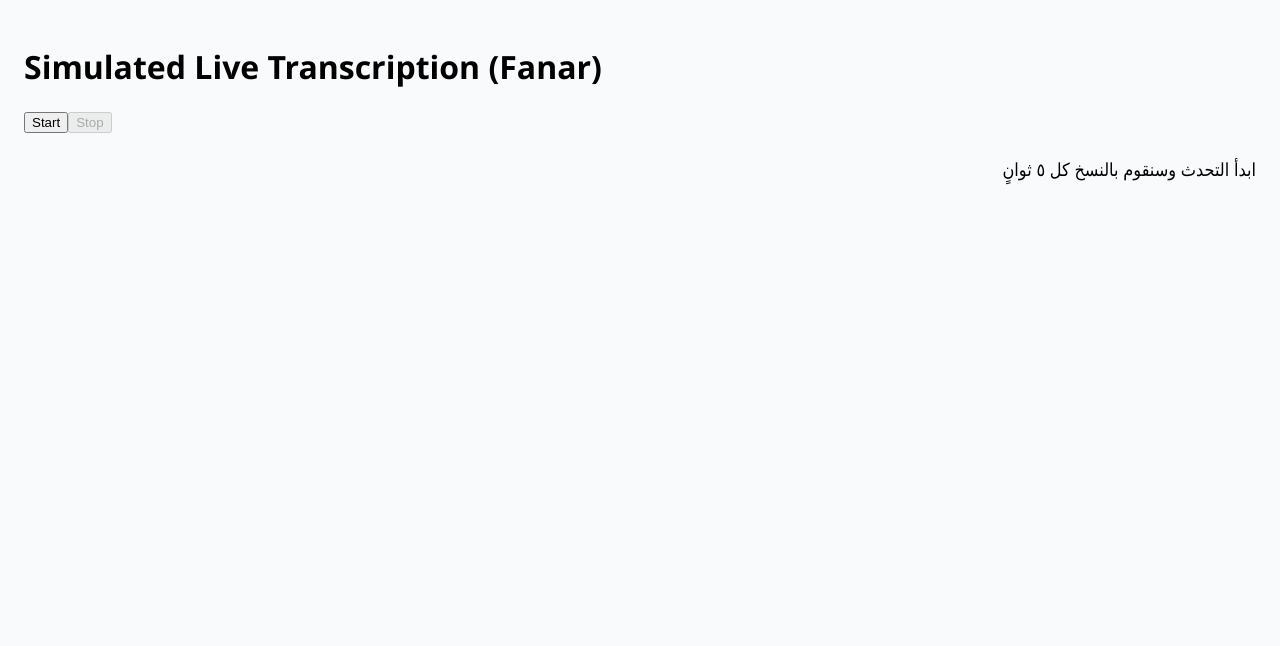
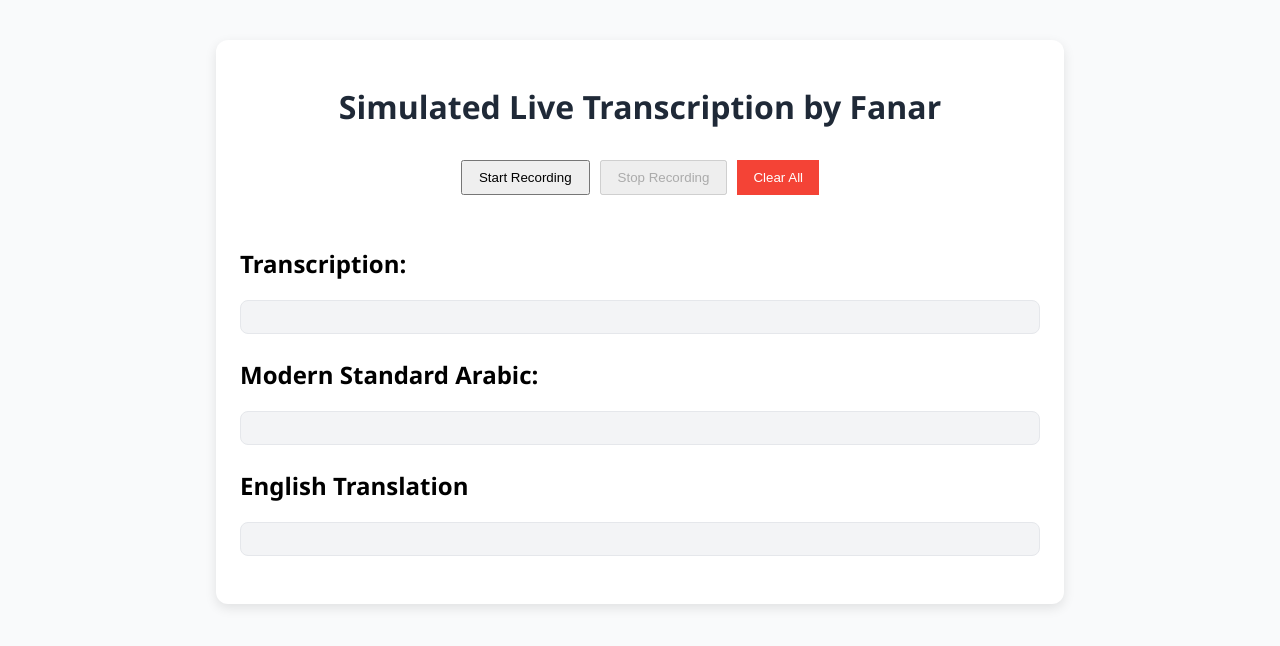
Before and after one commit to turquoise5/fanar-hackathon, a React (Create React App) app in the folder client/: page / in a window 1280 px wide. Shown: the top 646 px of the page. Built offline with nearby package versions, Linux system fonts and the light colour scheme.

Commit message:
added msa translation

```diff
--- a/client/src/App.js
+++ b/client/src/App.js
@@ -1,16 +1,31 @@
 import './App.css';
 import axios from "axios";
-import React, { useRef, useState } from "react";
-
+import React, { useRef, useState, useEffect, useCallback } from "react";
+import TranscriptionUI from './translation'
 
 function App() {
   const [transcript, setTranscript] = useState("");
   const [recording, setRecording] = useState(false);
+  const [cleanedMSA, setCleanedMSA] = useState("");
+  const [translation, setTranslation] = useState("");
+  const transcriptRef = useRef(transcript);
   const mediaRecorderRef = useRef(null);
   const streamRef = useRef(null);
   const intervalRef = useRef(null);
+  const [isProcessing, setIsProcessing] = useState(false);
+  const lastProcessedRef = useRef("");
 
+  const clearAll = () => {
+      // Reset states
+      setTranscript("");
+      setCleanedMSA("");
+      setTranslation("");
+      transcriptRef.current = "";
+  }
+
+  // live recording and transcription
   const startLiveSimulation = async () => {
+    clearAll()
     const stream = await navigator.mediaDevices.getUserMedia({ audio: true });
     streamRef.current = stream;
     setRecording(true);
@@ -49,26 +64,70 @@
     intervalRef.current = setInterval(startChunkRecorder, 6000); // buffer before next
   };
 
-  const stopLiveSimulation = () => {
+  const stopLiveSimulation = async () => {
     clearInterval(intervalRef.current);
     mediaRecorderRef.current?.stop();
     streamRef.current?.getTracks().forEach(track => track.stop());
     setRecording(false);
+
+    await processTranscript(transcriptRef.current);
   };
 
+
+  const processTranscript = useCallback(
+    async (text) => {
+      const trimmed = text.trim();
+
+      // Skip if no new content (prevents duplicate processing)
+      if (trimmed.length < 10 || trimmed === lastProcessedRef.current) return;
+
+      setIsProcessing(true);
+
+      try {
+        const res = await axios.post("http://localhost:4000/process", { text });
+        setCleanedMSA(res.data.msa);
+        setTranslation(res.data.english);
+        lastProcessedRef.current = trimmed; // track last processed
+      } catch (err) {
+        console.error("Processing failed:", err);
+      } finally {
+        setIsProcessing(false); // stop loading
+      }
+    },
+    []
+  );
+
+  // Sync ref with state
+  useEffect(() => {
+    transcriptRef.current = transcript;
+  }, [transcript]);
+
+
+  useEffect(() => {
+    if (!recording) return;
+
+    const interval = setInterval(() => {
+      // Use ref to get latest transcript
+      processTranscript(transcriptRef.current);
+    }, 15000);
+
+    return () => clearInterval(interval);
+  }, [recording, processTranscript]);
+
+
   return (
-    <div style={{ padding: 24 }}>
-      <h1> Simulated Live Transcription (Fanar)</h1>
-      <button onClick={startLiveSimulation} disabled={recording}>Start</button>
-      <button onClick={stopLiveSimulation} disabled={!recording}>Stop</button>
-
-      <div style={{ marginTop: 24, direction: "rtl", fontSize: 18 }}>
-        {transcript || "ابدأ التحدث وسنقوم بالنسخ كل ٥ ثوانٍ"}
-      </div>
-    </div>
+    <TranscriptionUI
+      transcript={transcript}
+      cleanedMSA={cleanedMSA}
+      translation={translation}
+      recording={recording}
+      startLiveSimulation={startLiveSimulation}
+      stopLiveSimulation={stopLiveSimulation}
+      isProcessing={isProcessing}
+      clearAll={clearAll}
+    />
   );
 }
-
 export default App;
 
 // translate to english; say them in english
--- /dev/null
+++ b/client/src/translation.jsx
@@ -0,0 +1,80 @@
+import React from "react";
+import "./App.css";
+
+const TranscriptionUI = ({
+  transcript,
+  cleanedMSA,
+  translation,
+  recording,
+  startLiveSimulation,
+  stopLiveSimulation,
+  isProcessing,
+  clearAll
+}) => (
+  <div className="transcription-container">
+    <h1 className="app-title">Simulated Live Transcription by Fanar</h1>
+
+    <div className="controls">
+      <div style={{ display: 'flex', gap: '10px', marginBottom: '20px' }}>
+        <button
+          onClick={startLiveSimulation}
+          disabled={recording}
+          style={{ padding: '8px 16px' }}
+        >
+          Start Recording
+        </button>
+        <button
+          onClick={stopLiveSimulation}
+          disabled={!recording}
+          style={{ padding: '8px 16px' }}
+        >
+          Stop Recording
+        </button>
+        <button
+          onClick={clearAll}
+          disabled={recording}
+          style={{
+            padding: '8px 16px',
+            backgroundColor: '#f44336',
+            color: 'white',
+            border: 'none'
+          }}
+        >
+          Clear All
+        </button>
+      </div>
+
+    </div>
+
+    <div className="section">
+      <h2>Transcription: </h2>
+      <div className="box transcript arabic">
+        {transcript || ""}
+      </div>
+    </div>
+
+    <div className="section">
+      <h2>Modern Standard Arabic: </h2>
+      <div className="box arabic">
+        {isProcessing ? (
+            <div className="spinner" />
+        ) : (
+            cleanedMSA || ""
+        )}
+      </div>
+    </div>
+
+    <div className="section">
+      <h2>English Translation</h2>
+      <div className="box english">
+        {isProcessing ? (
+            <div className="spinner" />
+        ) : (
+            translation || ""
+        )}
+      </div>
+    </div>
+  </div>
+);
+
+export default TranscriptionUI;
```
Also changed, not shown: 1 other file (tests, documents, lock files or other folders).
